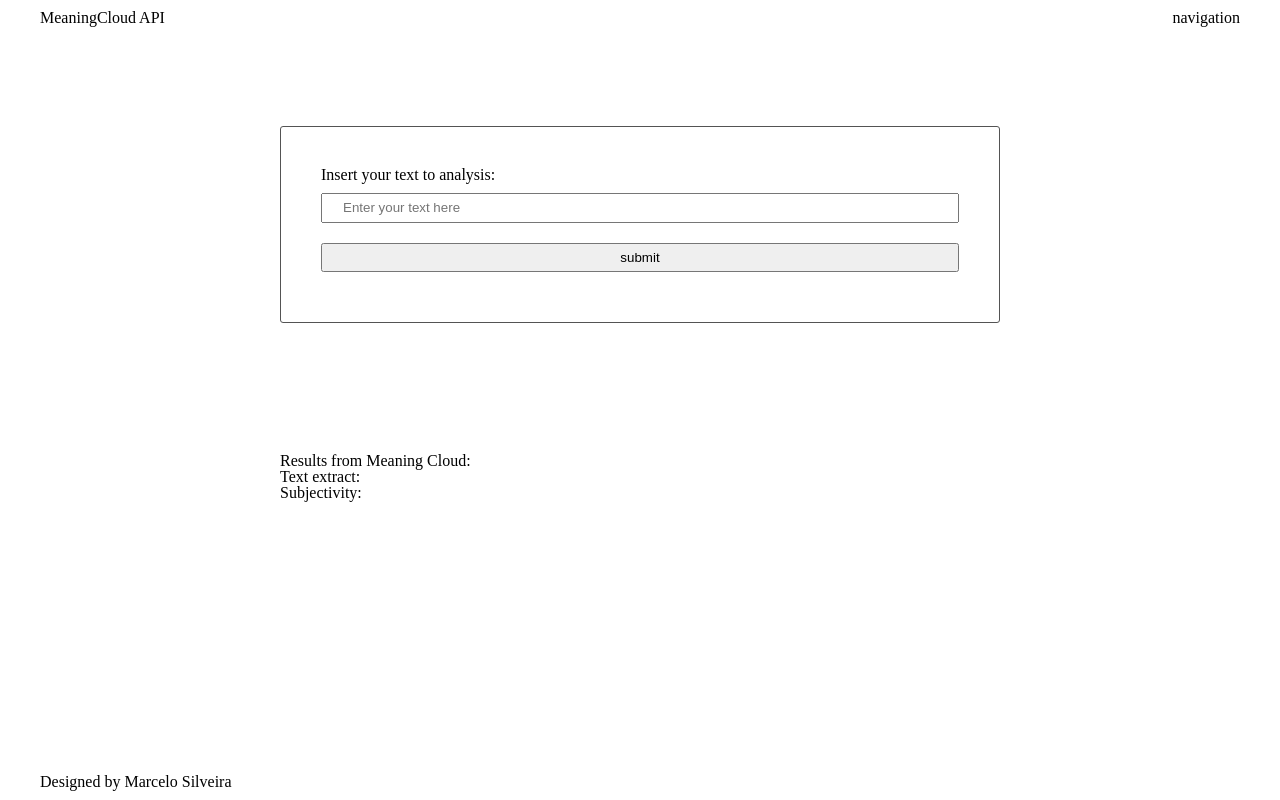
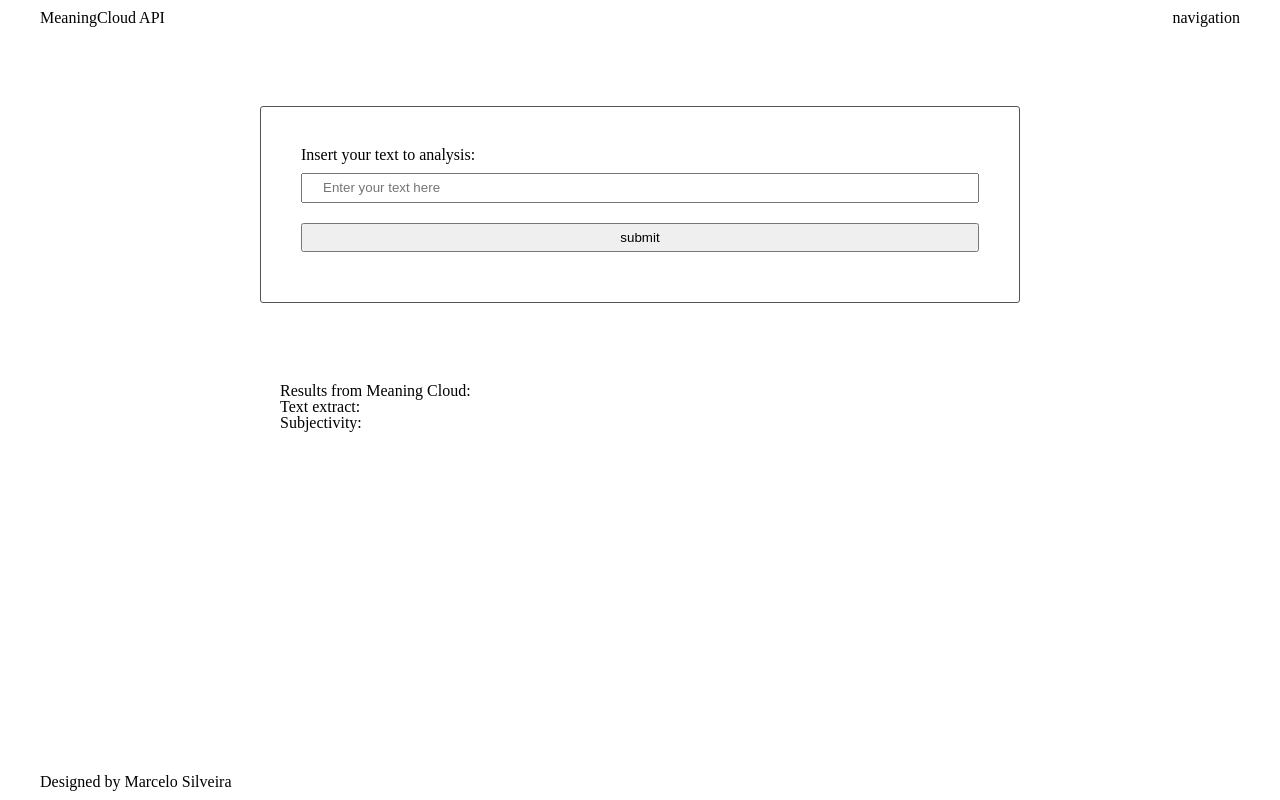
Before and after one commit to MarceloMSilveira/finalProj_WebPack_Udacity, a website built with webpack: page src/client/views/index.html in a window 1280 px wide. Built offline with nearby package versions, Linux system fonts and the light colour scheme.

Commit message:
install jest

```diff
--- a/package.json
+++ b/package.json
@@ -28,6 +28,7 @@
     "clean-webpack-plugin": "^3.0.0",
     "css-loader": "^6.7.3",
     "html-webpack-plugin": "^5.5.1",
+    "jest": "^29.5.0",
     "mini-css-extract-plugin": "^2.7.5",
     "node-sass": "^8.0.0",
     "optimize-css-assets-webpack-plugin": "^6.0.1",
--- a/src/client/styles/form.scss
+++ b/src/client/styles/form.scss
@@ -1,10 +1,6 @@
 form {
     border: 1px solid #545454;
     border-radius: 3px;
-    padding: 40px;
-}
-
-section {
     padding: 40px;
 }
 
@@ -14,3 +10,11 @@ input {
     line-height: 16px;
     margin: 10px 0;
 }
+
+.analysis {
+    padding: 10px 40px;
+}
+
+.inputUser {
+    padding: 20px;
+}
--- a/src/client/views/index.html
+++ b/src/client/views/index.html
@@ -17,7 +17,7 @@
         </header>
 
         <main>
-            <section>
+            <section class="inputUser">
                 <form class="" >
                     <p>Insert your text to analysis:</p>
                     <input id="name" type="text" name="input" value="" placeholder="Enter your text here">
@@ -25,7 +25,7 @@
                 </form>
             </section>
 
-            <section>
+            <section class="analysis">
                 <strong>Results from Meaning Cloud:</strong>
                 <div id="results">Text extract:</div>
                 <div id="subjectivity">Subjectivity: </div>
```
Also changed, not shown: 1 other file.
